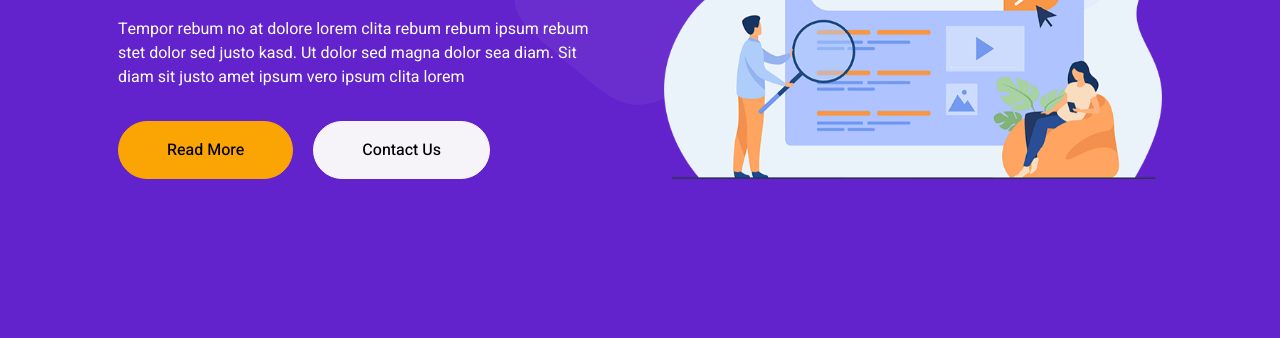
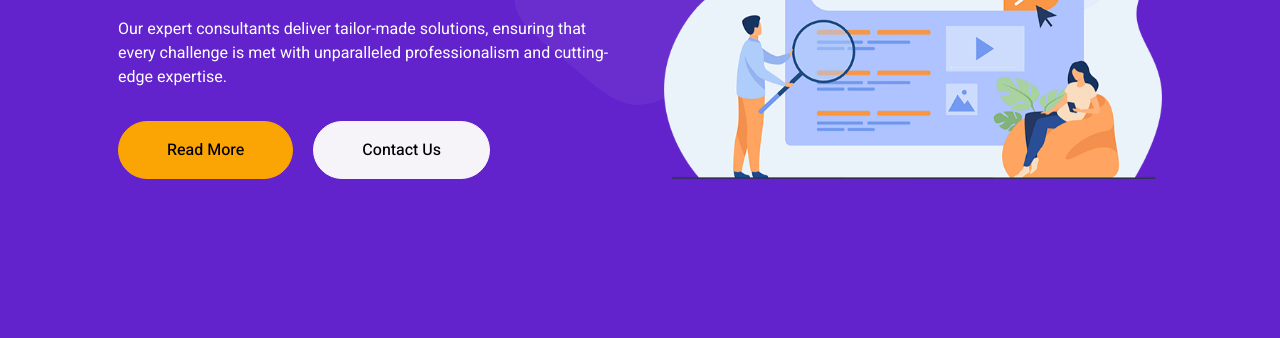
Before and after one commit to Mahdi959/insightlinked_website_opensource, a plain HTML site: page index.html in a window 1280 px wide. Shown: the part 462-800 px from the top of the page. Drawn offline with nearby package versions, Linux system fonts and the light colour scheme; animation ran at ten frames a second.

Commit message:
text change(motto)

```diff
--- a/index.html
+++ b/index.html
@@ -3,7 +3,7 @@
 
 <head>
     <meta charset="utf-8">
-    <title>DGital - Digital Agency HTML Template</title>
+    <title></title>
     <meta content="width=device-width, initial-scale=1.0" name="viewport">
     <meta content="" name="keywords">
     <meta content="" name="description">
@@ -78,7 +78,7 @@
                     <div class="row g-5 align-items-end">
                         <div class="col-lg-6 text-center text-lg-start">
                             <h1 class="text-white mb-4 animated slideInDown">A Digital Agency Of Inteligents & Creative People</h1>
-                            <p class="text-white pb-3 animated slideInDown">Tempor rebum no at dolore lorem clita rebum rebum ipsum rebum stet dolor sed justo kasd. Ut dolor sed magna dolor sea diam. Sit diam sit justo amet ipsum vero ipsum clita lorem</p>
+                            <p class="text-white pb-3 animated slideInDown">Our expert consultants deliver tailor-made solutions, ensuring that every challenge is met with unparalleled professionalism and cutting-edge expertise.</p>
                             <a href="" class="btn btn-secondary py-sm-3 px-sm-5 rounded-pill me-3 animated slideInLeft">Read More</a>
                             <a href="" class="btn btn-light py-sm-3 px-sm-5 rounded-pill animated slideInRight">Contact Us</a>
                         </div>
```
Also changed, not shown: 1 other file.
